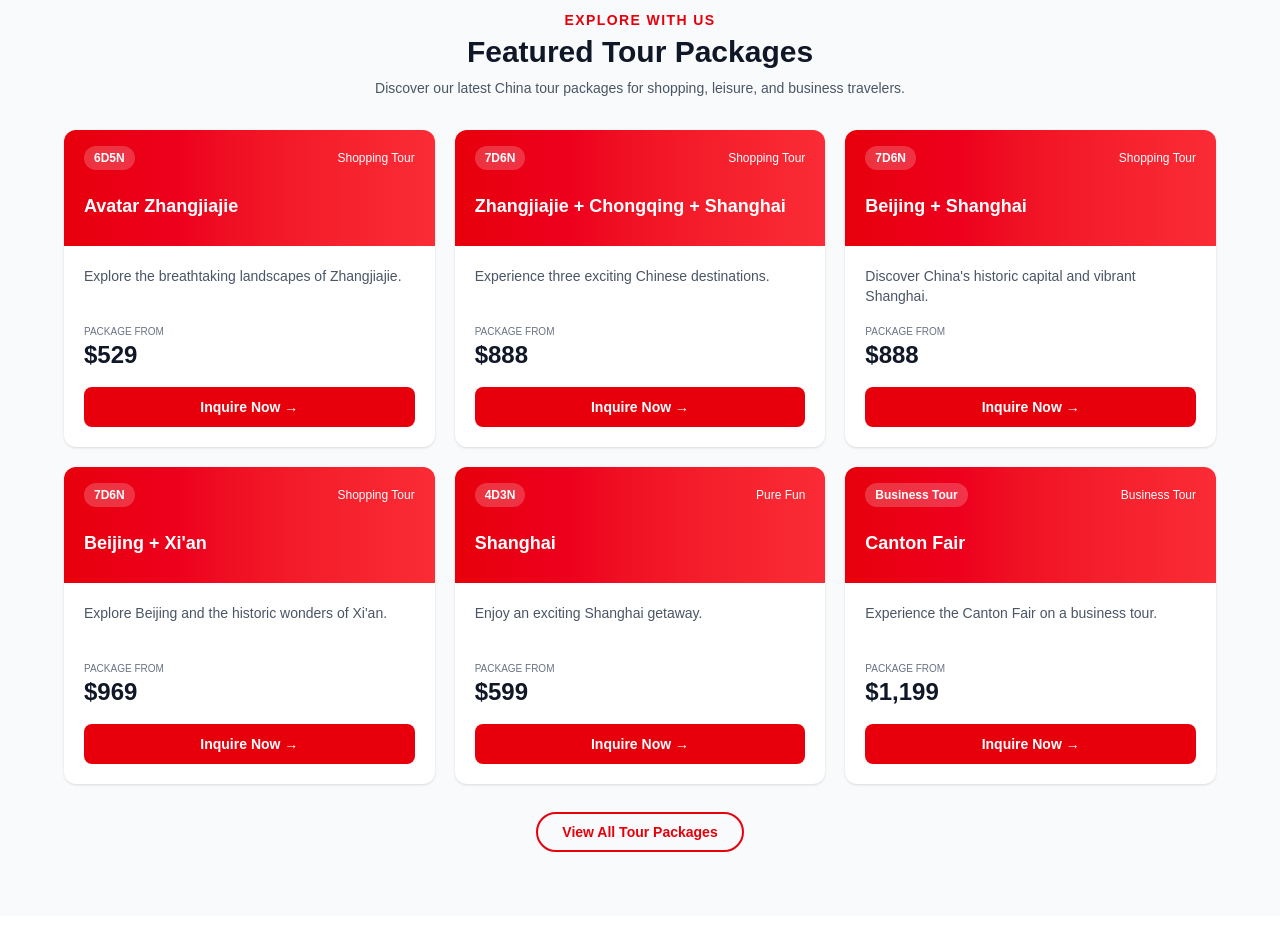
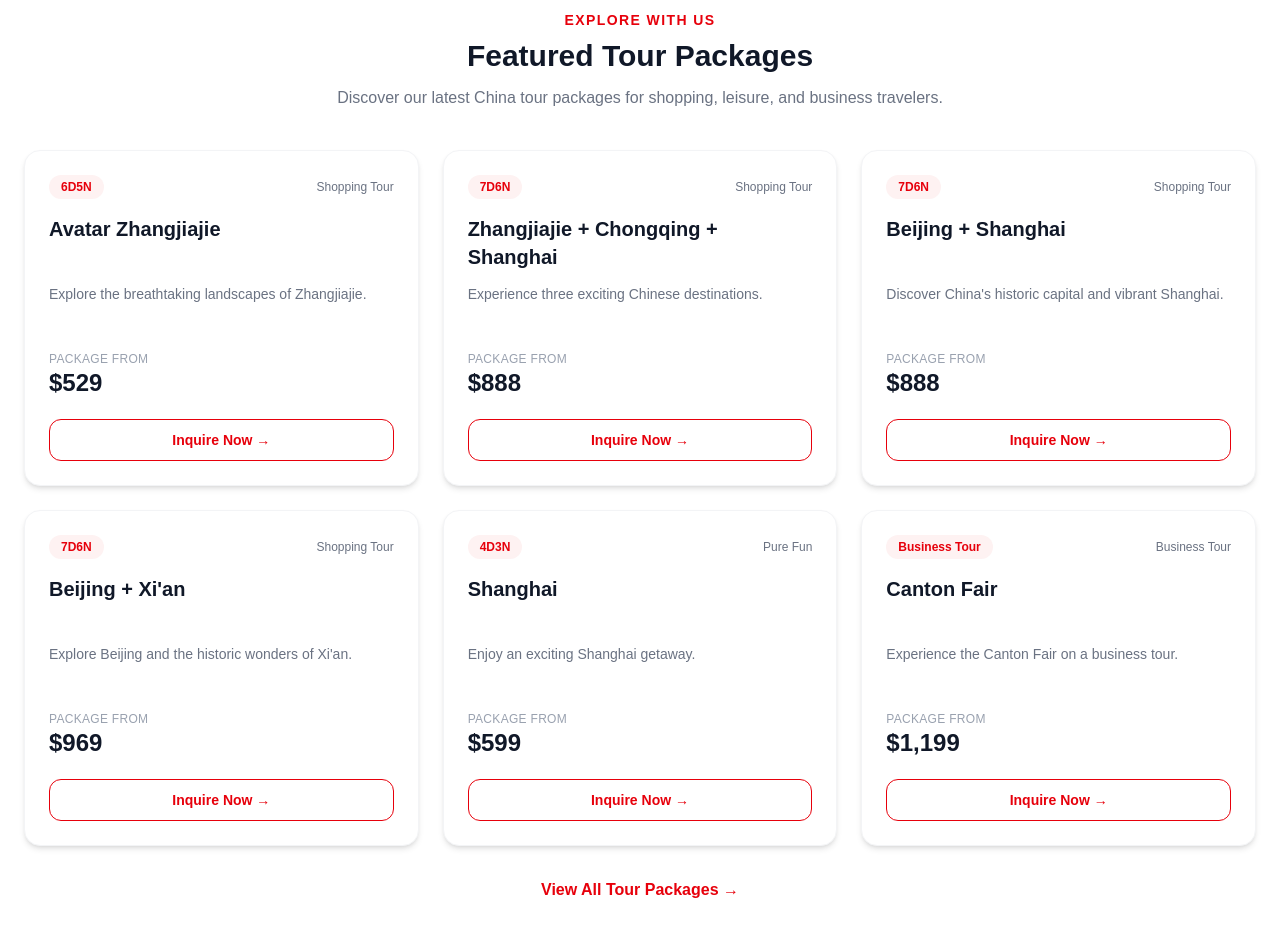
Before and after one commit to chingutravelandtours/chingu-website, a Next.js app: page / in a window 1280 px wide. Shown: the part 1420-2356 px from the top of the page. Built offline with nearby package versions, Linux system fonts and the light colour scheme.

Commit message:
Update TourPackages.tsx

```diff
--- a/components/TourPackages.tsx
+++ b/components/TourPackages.tsx
@@ -45,84 +45,88 @@ const packages = [
 
 export default function TourPackages() {
   return (
-    <section className="bg-gray-50 py-16 px-6">
-      <div className="max-w-6xl mx-auto">
+    <section className="bg-white py-16 px-6">
+      <div className="max-w-7xl mx-auto">
 
-        <div className="text-center mb-8">
+        {/* Section Header */}
+        <div className="text-center mb-10">
           <p className="text-red-600 font-semibold uppercase tracking-widest text-sm">
             Explore With Us
           </p>
 
-          <h2 className="mt-1 text-3xl font-bold text-gray-900">
+          <h2 className="mt-2 text-3xl font-bold text-gray-900">
             Featured Tour Packages
           </h2>
 
-          <p className="mt-2 max-w-xl mx-auto text-sm text-gray-600">
+          <p className="mt-3 max-w-2xl mx-auto text-gray-500">
             Discover our latest China tour packages for shopping,
             leisure, and business travelers.
           </p>
         </div>
 
-        <div className="grid grid-cols-1 sm:grid-cols-2 lg:grid-cols-3 gap-5">
+        {/* Cards */}
+        <div className="grid grid-cols-1 sm:grid-cols-2 lg:grid-cols-3 gap-6">
 
           {packages.map((pkg) => (
             <div
               key={pkg.title}
-              className="bg-white rounded-xl overflow-hidden shadow-sm hover:shadow-lg transition-all duration-300 flex flex-col"
+              className="bg-white border border-gray-100 rounded-2xl p-6 shadow-md hover:shadow-xl hover:-translate-y-1 transition-all duration-300 flex flex-col"
             >
 
-              {/* Header */}
-              <div className="bg-gradient-to-r from-red-600 to-red-500 px-5 py-4 text-white">
+              {/* Top Row */}
+              <div className="flex items-center justify-between mb-4">
 
-                <div className="flex items-center justify-between gap-2">
-
-                  <span className="text-xs font-semibold bg-white/20 px-2.5 py-1 rounded-full">
+                <span className="text-xs font-semibold text-red-600 bg-red-50 px-3 py-1 rounded-full">
                   {pkg.duration}
                 </span>
 
-                  <span className="text-xs">
+                <span className="text-xs text-gray-500">
                   {pkg.type}
                 </span>
 
               </div>
 
-                <h3 className="mt-3 text-lg font-bold min-h-[48px] flex items-center">
+              {/* Title */}
+              <h3 className="text-xl font-bold text-gray-900 min-h-[56px]">
                 {pkg.title}
               </h3>
 
-              </div>
-
-              {/* Body */}
-              <div className="p-5 flex flex-col flex-1">
-
-                <p className="text-sm text-gray-600 min-h-[42px]">
+              {/* Description */}
+              <p className="mt-3 text-sm text-gray-500 leading-relaxed min-h-[48px]">
                 {pkg.description}
               </p>
 
-                <div className="mt-4">
-                  <p className="text-[10px] text-gray-500 uppercase">
+              {/* Price */}
+              <div className="mt-5">
+
+                <p className="text-xs text-gray-400 uppercase tracking-wide">
                   Package From
                 </p>
 
                 <p className="text-2xl font-bold text-gray-900">
                   {pkg.price}
                 </p>
+
               </div>
 
-                <button className="mt-4 w-full bg-red-600 text-white py-2.5 rounded-lg text-sm font-semibold hover:bg-red-700 transition">
+              {/* Button */}
+              <button
+                className="mt-5 w-full border border-red-600 text-red-600 py-2.5 rounded-xl text-sm font-semibold hover:bg-red-600 hover:text-white transition"
+              >
                 Inquire Now →
               </button>
-
-              </div>
 
             </div>
           ))}
 
         </div>
 
-        <div className="text-center mt-7">
-          <button className="border-2 border-red-600 text-red-600 px-6 py-2 rounded-full text-sm font-semibold hover:bg-red-600 hover:text-white transition">
-            View All Tour Packages
+        {/* View All */}
+        <div className="text-center mt-8">
+          <button
+            className="text-red-600 font-semibold hover:text-red-700"
+          >
+            View All Tour Packages →
           </button>
         </div>
 
```
Lines whose indentation alone changed are shown as unchanged.
